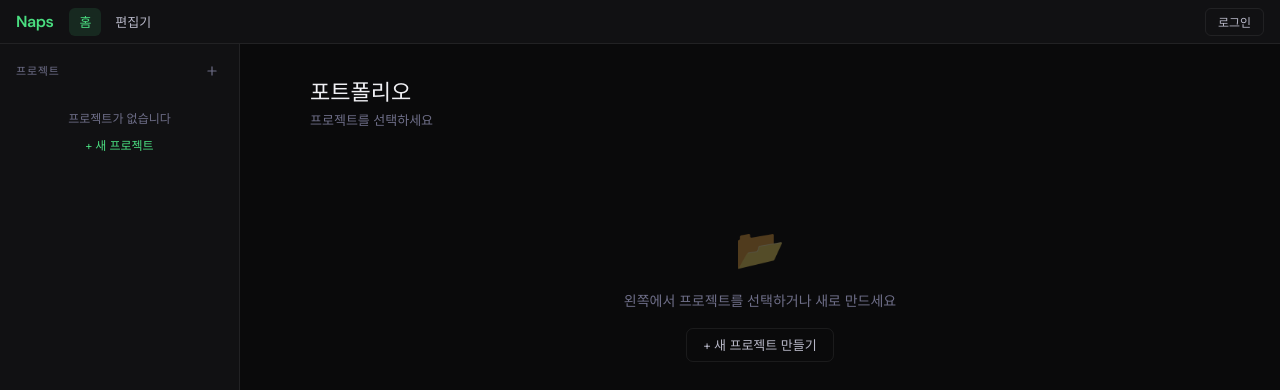
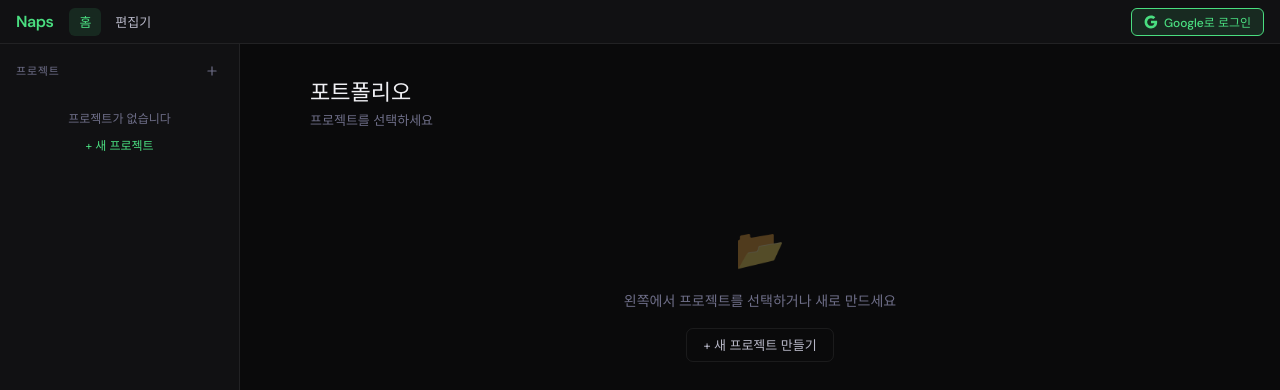
Before and after one commit to tmzkdlleaf-bit/Naps, a React (Vite) app: page / in a window 1280 px wide. Shown: the top 390 px of the page. Built offline with nearby package versions, Linux system fonts and the light colour scheme.

Commit message:
Google 로그인 수정

```diff
--- a/src/App.tsx
+++ b/src/App.tsx
@@ -4,34 +4,67 @@ import { HomeScreen } from '@/components/HomeScreen'
 import { EditorLayout } from '@/components/EditorLayout'
 import { useStore } from '@/stores/useStore'
 import { supabase } from '@/lib/supabase'
+import toast from 'react-hot-toast'
 
 type View = 'home' | 'editor'
 
 function App() {
   const [view, setView] = useState<View>('home')
+  const [user, setUser] = useState<any>(null)
   const { setTheme, setUserId, loadAssets, loadProjects } = useStore()
 
   useEffect(() => {
-    // Restore theme
+    // 테마 복원
     const saved = localStorage.getItem('naps-theme') as any
     if (saved) setTheme(saved)
     else document.documentElement.setAttribute('data-theme', 'dark')
 
-    // Auth listener
+    // URL 해시에서 OAuth 콜백 처리
+    const hash = window.location.hash
+    if (hash && hash.includes('access_token')) {
+      supabase.auth.getSession().then(({ data: { session } }) => {
+        if (session) {
+          setUser(session.user)
+          setUserId(session.user.id)
+          loadProjects()
+          loadAssets()
+          toast.success(`${session.user.email}로 로그인되었습니다`)
+          // 해시 제거
+          window.history.replaceState(null, '', window.location.pathname)
+        }
+      })
+      return
+    }
+
+    // 기존 세션 확인
     supabase.auth.getSession().then(({ data: { session } }) => {
-      setUserId(session?.user?.id || null)
-      if (session?.user) {
+      if (session) {
+        setUser(session.user)
+        setUserId(session.user.id)
         loadProjects()
         loadAssets()
       }
     })
-    const { data: { subscription } } = supabase.auth.onAuthStateChange((_event, session) => {
-      setUserId(session?.user?.id || null)
+
+    // 인증 상태 변경 리스너
+    const { data: { subscription } } = supabase.auth.onAuthStateChange((event, session) => {
+      if (event === 'SIGNED_IN' && session) {
+        setUser(session.user)
+        setUserId(session.user.id)
+        loadProjects()
+        loadAssets()
+        toast.success(`${session.user.email}로 로그인되었습니다`)
+      } else if (event === 'SIGNED_OUT') {
+        setUser(null)
+        setUserId(null)
+        toast('로그아웃되었습니다')
+      }
     })
+
     return () => subscription.unsubscribe()
   }, [])
 
-  // Keyboard shortcut: Cmd+S save
+  // Ctrl+S 저장
   useEffect(() => {
     const onKey = (e: KeyboardEvent) => {
       if ((e.metaKey || e.ctrlKey) && e.key === 's') {
@@ -43,45 +76,81 @@ function App() {
     return () => window.removeEventListener('keydown', onKey)
   }, [view])
 
+  const handleLogin = async () => {
+    const { error } = await supabase.auth.signInWithOAuth({
+      provider: 'google',
+      options: {
+        redirectTo: `${window.location.origin}`,
+        queryParams: {
+          access_type: 'offline',
+          prompt: 'consent',
+        },
+      },
+    })
+    if (error) toast.error('로그인 실패: ' + error.message)
+  }
+
+  const handleLogout = async () => {
+    await supabase.auth.signOut()
+  }
+
   return (
     <>
       <div style={{ display: 'flex', flexDirection: 'column', height: '100vh', overflow: 'hidden' }}>
-        {/* Global nav */}
+        {/* 상단 네비게이션 */}
         <div style={{
           height: 44, background: 'var(--bg1)', borderBottom: '1px solid var(--border)',
           display: 'flex', alignItems: 'center', padding: '0 16px', gap: 4, flexShrink: 0, zIndex: 100,
         }}>
-          <span style={{ fontSize: 16, fontWeight: 600, color: 'var(--accent)', letterSpacing: -0.5, marginRight: 12 }}>Naps</span>
+          <span style={{ fontSize: 16, fontWeight: 700, color: 'var(--accent)', letterSpacing: -0.5, marginRight: 12, userSelect: 'none' }}>
+            Naps
+          </span>
 
           {(['home', 'editor'] as View[]).map((v, i) => (
-            <button
-              key={v}
-              onClick={() => setView(v)}
+            <button key={v} onClick={() => setView(v)}
               style={{
                 height: 28, padding: '0 10px', borderRadius: 6, border: 'none', cursor: 'pointer',
                 background: view === v ? 'var(--accent-dim)' : 'transparent',
                 color: view === v ? 'var(--accent)' : 'var(--text1)',
                 fontSize: 13, fontFamily: 'var(--font-sans)',
-              }}
-            >
+              }}>
               {['홈', '편집기'][i]}
             </button>
           ))}
 
           <div style={{ flex: 1 }} />
 
-          {/* Auth placeholder */}
-          <button
-            onClick={async () => {
-              const { data } = await supabase.auth.signInWithOAuth({ provider: 'google', options: { redirectTo: window.location.origin } })
-            }}
-            style={{
-              height: 28, padding: '0 12px', borderRadius: 6, border: '1px solid var(--border)',
-              background: 'transparent', color: 'var(--text1)', cursor: 'pointer', fontSize: 12, fontFamily: 'var(--font-sans)',
-            }}
-          >
-            로그인
-          </button>
+          {user ? (
+            <div style={{ display: 'flex', alignItems: 'center', gap: 8 }}>
+              <span style={{ fontSize: 12, color: 'var(--text2)' }}>
+                {user.email}
+              </span>
+              <button onClick={handleLogout}
+                style={{
+                  height: 28, padding: '0 12px', borderRadius: 6, border: '1px solid var(--border)',
+                  background: 'transparent', color: 'var(--text1)', cursor: 'pointer',
+                  fontSize: 12, fontFamily: 'var(--font-sans)',
+                }}>
+                로그아웃
+              </button>
+            </div>
+          ) : (
+            <button onClick={handleLogin}
+              style={{
+                height: 28, padding: '0 12px', borderRadius: 6, border: '1px solid var(--accent)',
+                background: 'var(--accent-dim)', color: 'var(--accent)', cursor: 'pointer',
+                fontSize: 12, fontFamily: 'var(--font-sans)', fontWeight: 500,
+                display: 'flex', alignItems: 'center', gap: 6,
+              }}>
+              <svg width="14" height="14" viewBox="0 0 24 24">
+                <path fill="currentColor" d="M22.56 12.25c0-.78-.07-1.53-.2-2.25H12v4.26h5.92c-.26 1.37-1.04 2.53-2.21 3.31v2.77h3.57c2.08-1.92 3.28-4.74 3.28-8.09z"/>
+                <path fill="currentColor" d="M12 23c2.97 0 5.46-.98 7.28-2.66l-3.57-2.77c-.98.66-2.23 1.06-3.71 1.06-2.86 0-5.29-1.93-6.16-4.53H2.18v2.84C3.99 20.53 7.7 23 12 23z"/>
+                <path fill="currentColor" d="M5.84 14.09c-.22-.66-.35-1.36-.35-2.09s.13-1.43.35-2.09V7.07H2.18C1.43 8.55 1 10.22 1 12s.43 3.45 1.18 4.93l2.85-2.22.81-.62z"/>
+                <path fill="currentColor" d="M12 5.38c1.62 0 3.06.56 4.21 1.64l3.15-3.15C17.45 2.09 14.97 1 12 1 7.7 1 3.99 3.47 2.18 7.07l3.66 2.84c.87-2.6 3.3-4.53 6.16-4.53z"/>
+              </svg>
+              Google로 로그인
+            </button>
+          )}
         </div>
 
         {view === 'home' && <HomeScreen onOpenEditor={() => setView('editor')} />}
@@ -92,12 +161,9 @@ function App() {
         position="bottom-right"
         toastOptions={{
           style: {
-            background: 'var(--bg2)',
-            color: 'var(--text0)',
-            border: '1px solid var(--border)',
-            borderRadius: 8,
-            fontSize: 13,
-            fontFamily: 'var(--font-sans)',
+            background: 'var(--bg2)', color: 'var(--text0)',
+            border: '1px solid var(--border)', borderRadius: 8,
+            fontSize: 13, fontFamily: 'var(--font-sans)',
           },
           success: { iconTheme: { primary: '#4ade80', secondary: '#000' } },
         }}
```
